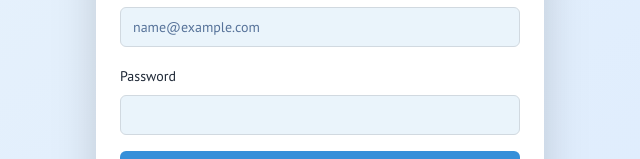
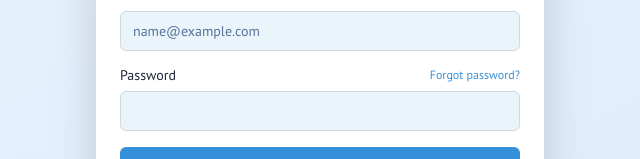
Before and after one commit to unlockscoreai/clarityai, a Next.js app: page /login in a window 1280 px wide. Shown: the part 333-492 px from the top of the page, without its empty margins (320-960 px from the left). Built offline with nearby package versions, Linux system fonts and the light colour scheme; no server answers.

Commit message:
yes lets add a forgot password

```diff
--- a/src/components/auth/login-form.tsx
+++ b/src/components/auth/login-form.tsx
@@ -16,7 +16,7 @@ import Link from "next/link";
 import { useRouter } from "next/navigation";
 import { useState } from "react";
 import { useToast } from "@/hooks/use-toast";
-import { getAuth, signInWithEmailAndPassword } from "firebase/auth";
+import { getAuth, signInWithEmailAndPassword, sendPasswordResetEmail } from "firebase/auth";
 import { auth } from "@/lib/firebase/client";
 
 function AppleIcon(props: React.SVGProps<SVGSVGElement>) {
@@ -64,6 +64,33 @@ export function LoginForm() {
     }
   }
 
+  const handlePasswordReset = async () => {
+    if (!email) {
+      toast({
+        variant: "destructive",
+        title: "Email Required",
+        description: "Please enter your email address to reset your password.",
+      });
+      return;
+    }
+    setLoading(true);
+    try {
+      await sendPasswordResetEmail(auth, email);
+      toast({
+        title: "Password Reset Email Sent",
+        description: "Check your inbox for a link to reset your password.",
+      });
+    } catch (error: any) {
+      toast({
+        variant: "destructive",
+        title: "Error Sending Email",
+        description: error.message || "Could not send password reset email.",
+      });
+    } finally {
+      setLoading(false);
+    }
+  };
+
   return (
     <Card className="w-full max-w-md shadow-2xl border-0">
       <CardHeader className="text-center">
@@ -86,7 +113,17 @@ export function LoginForm() {
             <Input id="email" type="email" placeholder="name@example.com" required value={email} onChange={(e) => setEmail(e.target.value)} />
           </div>
           <div className="space-y-2">
-            <Label htmlFor="password">Password</Label>
+             <div className="flex items-center justify-between">
+              <Label htmlFor="password">Password</Label>
+              <Button
+                type="button"
+                variant="link"
+                className="p-0 h-auto text-xs"
+                onClick={handlePasswordReset}
+              >
+                Forgot password?
+              </Button>
+            </div>
             <Input id="password" type="password" required value={password} onChange={(e) => setPassword(e.target.value)} />
           </div>
           <Button type="submit" className="w-full font-bold" disabled={loading}>
```
